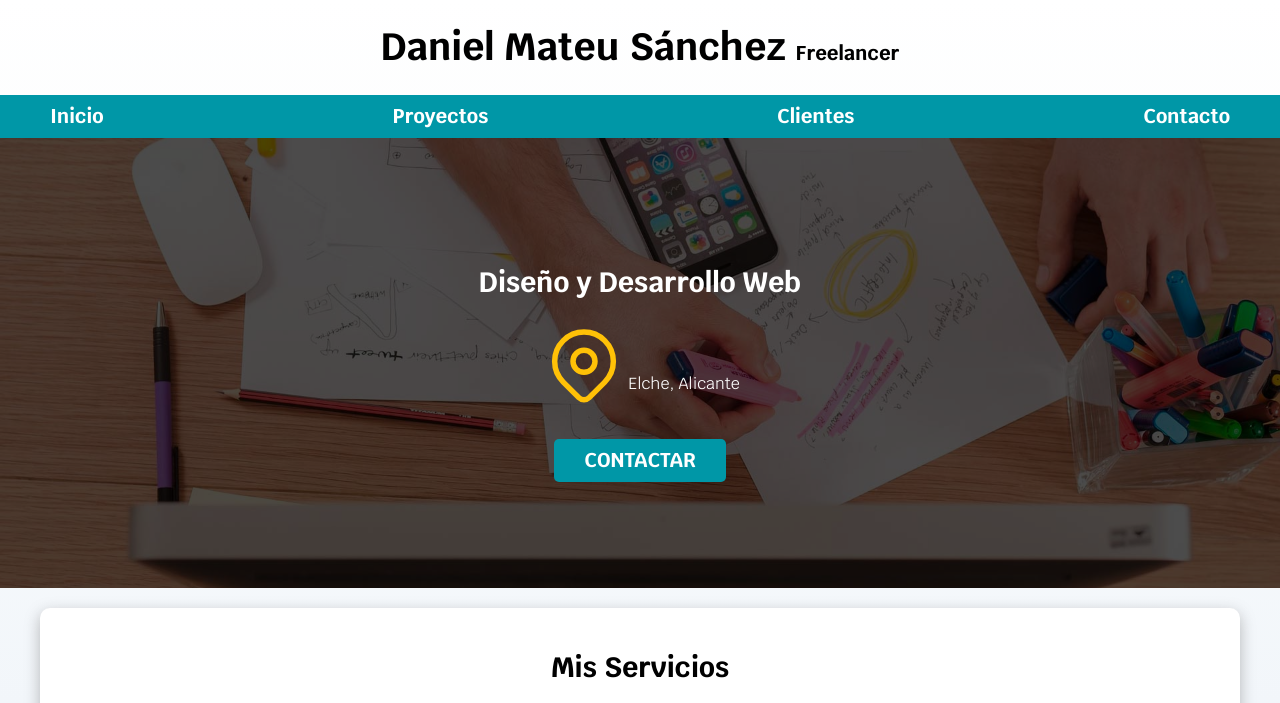
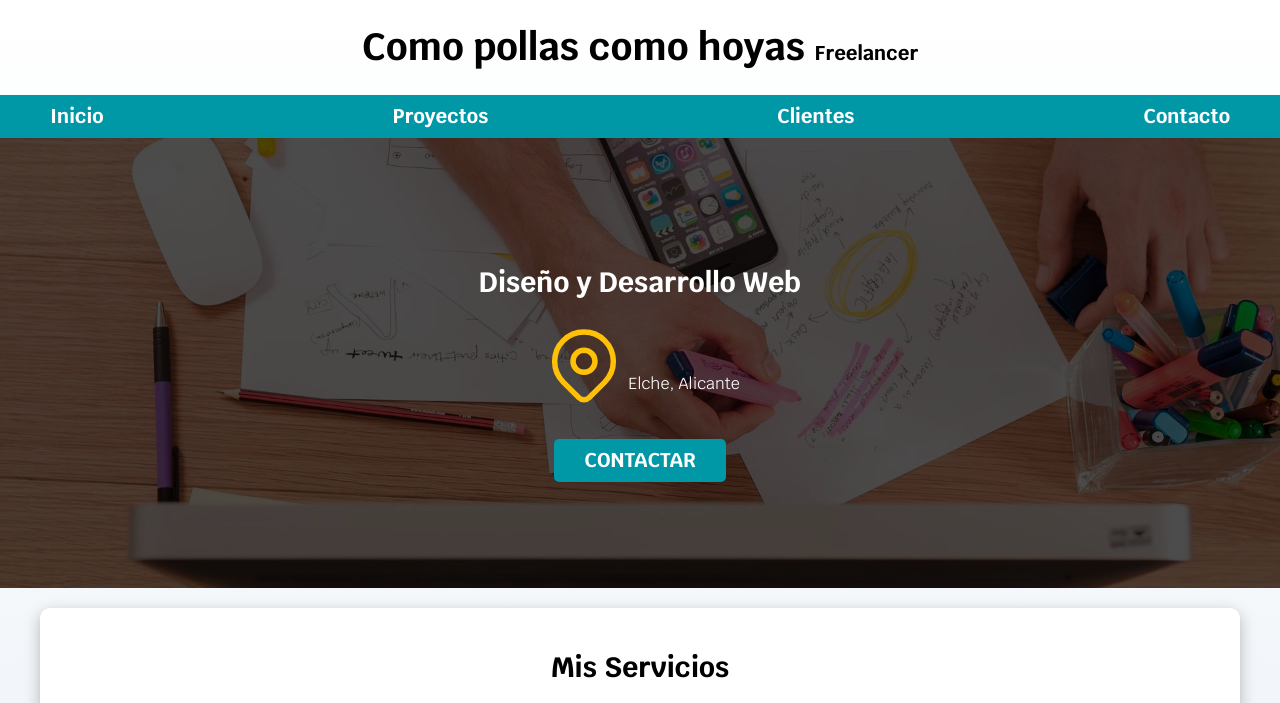
Before and after one commit to danielmateu14/Portfolio, a plain HTML site: page index.html in a window 1280 px wide. Shown: the top 703 px of the page. Drawn offline with Linux system fonts and the light colour scheme; files whose address does not match are found by name.

Commit message:
Update index.html

```diff
--- a/index.html
+++ b/index.html
@@ -16,7 +16,7 @@
 </head>
 <body>
     <header>
-        <h1 class="titulo">Daniel Mateu Sánchez <span>Freelancer</span></h1>
+        <h1 class="titulo">Como pollas como hoyas <span>Freelancer</span></h1>
     </header>
 
     <div class="nav-bg">
```
